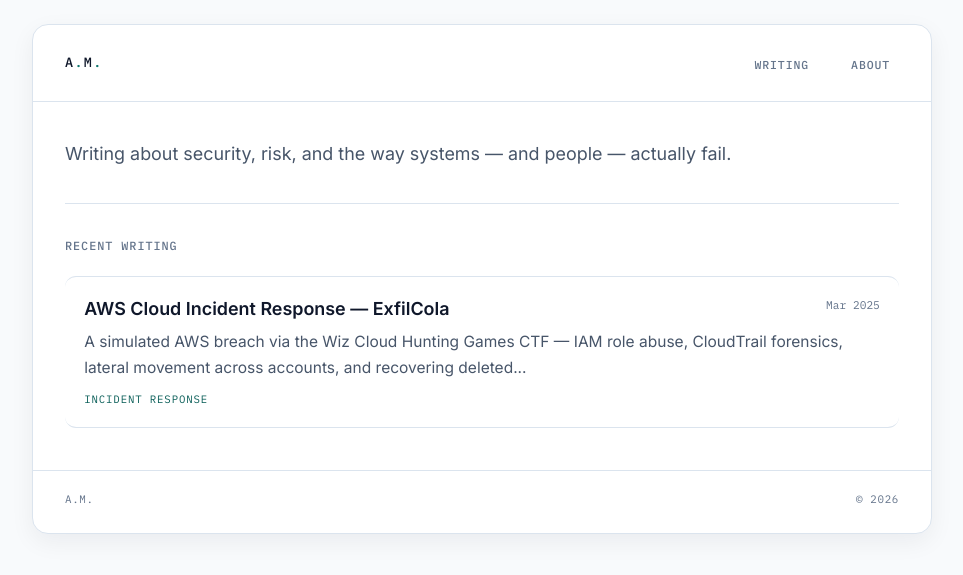
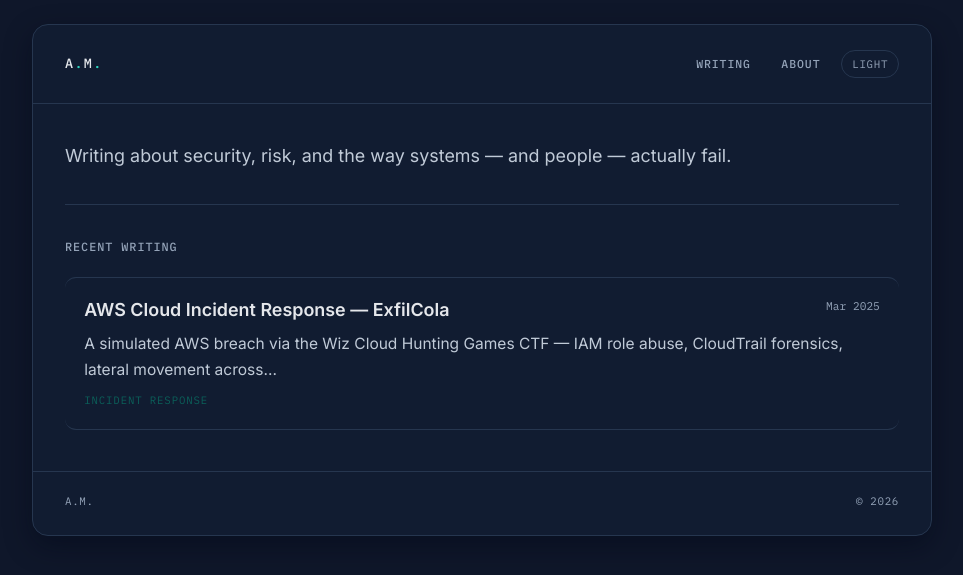
Before and after one commit to am-netizen/locus, a Jekyll site: the page built from index.html, in a window 1280 px wide. Shown: the top 575 px of the page, without its empty margins (158-1121 px from the left). Built offline with Jekyll 4.4.1, drawn with Linux system fonts in a browser that asks for light colours.

Commit message:
Improve post card fitting and add dark/light theme toggle
Made-with: Cursor

```diff
--- a/_layouts/default.html
+++ b/_layouts/default.html
@@ -5,11 +5,33 @@
   <meta name="viewport" content="width=device-width, initial-scale=1.0" />
   <title>{% if page.title %}{{ page.title }} — {% endif %}A.M.</title>
   <meta name="description" content="{% if page.excerpt %}{{ page.excerpt | strip_html | strip_newlines | truncate: 160 }}{% else %}{{ site.description }}{% endif %}" />
+  <script>
+    (function() {
+      var savedTheme = localStorage.getItem("theme");
+      var prefersDark = window.matchMedia && window.matchMedia("(prefers-color-scheme: dark)").matches;
+      var theme = savedTheme || (prefersDark ? "dark" : "dark");
+      document.documentElement.setAttribute("data-theme", theme);
+    })();
+  </script>
   <link rel="preconnect" href="https://fonts.googleapis.com" />
   <link rel="preconnect" href="https://fonts.gstatic.com" crossorigin />
   <link href="https://fonts.googleapis.com/css2?family=Inter:wght@400;500;600;700&family=IBM+Plex+Mono:wght@400;500&display=swap" rel="stylesheet" />
   <style>
     :root {
+      --bg: #0f172a;
+      --surface: #111c31;
+      --text: #e5e7eb;
+      --muted: #c0cad7;
+      --soft: #94a3b8;
+      --brand: #2dd4bf;
+      --brand-soft: #0f2939;
+      --border: #26364f;
+      --code-bg: #1f2a44;
+      --shadow: 0 10px 28px rgba(2, 6, 23, 0.45);
+      --sans: 'Inter', -apple-system, BlinkMacSystemFont, 'Segoe UI', sans-serif;
+      --mono: 'IBM Plex Mono', ui-monospace, SFMono-Regular, Menlo, monospace;
+    }
+    :root[data-theme="light"] {
       --bg: #f8fafc;
       --surface: #ffffff;
       --text: #0f172a;
@@ -20,8 +42,6 @@
       --border: #dbe4ee;
       --code-bg: #f1f5f9;
       --shadow: 0 8px 24px rgba(15, 23, 42, 0.06);
-      --sans: 'Inter', -apple-system, BlinkMacSystemFont, 'Segoe UI', sans-serif;
-      --mono: 'IBM Plex Mono', ui-monospace, SFMono-Regular, Menlo, monospace;
     }
     * { box-sizing: border-box; }
     *::before, *::after { box-sizing: border-box; }
@@ -77,6 +97,11 @@
       text-decoration: none;
     }
     .logo span { color: var(--brand); }
+    nav {
+      display: flex;
+      align-items: center;
+      gap: 0.25rem;
+    }
     nav a {
       font-family: var(--mono);
       font-size: 0.72rem;
@@ -85,10 +110,27 @@
       text-transform: uppercase;
       color: var(--soft);
       text-decoration: none;
-      margin-left: 1.2rem;
+      margin-left: 0.55rem;
       padding: 0.4rem 0.55rem;
       border-radius: 0.4rem;
       transition: color 0.2s;
+    }
+    .theme-toggle {
+      font-family: var(--mono);
+      font-size: 0.68rem;
+      letter-spacing: 0.06em;
+      text-transform: uppercase;
+      border: 1px solid var(--border);
+      background: transparent;
+      color: var(--soft);
+      border-radius: 999px;
+      padding: 0.38rem 0.62rem;
+      cursor: pointer;
+      margin-left: 0.5rem;
+    }
+    .theme-toggle:hover {
+      color: var(--text);
+      background: var(--code-bg);
     }
     nav a:hover {
       color: var(--text);
@@ -157,7 +199,7 @@
       color: #0f172a;
     }
     .post-content pre {
-      background: #0f172a;
+      background: #0b1220;
       border: 1px solid var(--border);
       padding: 1rem;
       overflow-x: auto;
@@ -170,7 +212,7 @@
       padding: 0.1rem 0 0.1rem 1rem;
       color: var(--muted);
       margin: 1.2rem 0;
-      background: #f8fffe;
+      background: var(--brand-soft);
     }
     .post-content ul, .post-content ol {
       padding-left: 1.2rem;
@@ -213,9 +255,9 @@
       border-color: #cbd8e6;
     }
     .post-top {
-      display: flex;
-      align-items: flex-start;
-      justify-content: space-between;
+      display: grid;
+      grid-template-columns: minmax(0, 1fr) auto;
+      align-items: start;
       gap: 0.8rem;
     }
     .post-title {
@@ -224,19 +266,23 @@
       color: var(--text);
       line-height: 1.4;
       margin: 0;
+      overflow-wrap: anywhere;
     }
     .post-row:hover .post-title { color: #0b5f59; }
     .post-date {
       font-family: var(--mono);
       font-size: 0.7rem;
       color: var(--soft);
-      white-space: nowrap;
+      white-space: normal;
       flex-shrink: 0;
+      text-align: right;
+      max-width: 10ch;
     }
     .post-excerpt {
       font-size: 0.97rem;
       color: var(--muted);
       line-height: 1.68;
+      overflow-wrap: anywhere;
     }
     .post-tag {
       font-family: var(--mono);
@@ -244,6 +290,10 @@
       letter-spacing: 0.08em;
       text-transform: uppercase;
       color: #0b5f59;
+    :root[data-theme="dark"] .post-header-tag {
+      color: #7fe7db;
+      border-color: #2b5f74;
+    }
     }
     .post-header {
       padding: 0 0 1.4rem;
@@ -300,6 +350,9 @@
         margin-left: 0;
         margin-right: 0.12rem;
       }
+      .theme-toggle {
+        margin-left: 0.12rem;
+      }
       .content {
         padding: 1.3rem 1rem 1.6rem;
       }
@@ -307,11 +360,12 @@
         font-size: 1.04rem;
       }
       .post-top {
-        flex-direction: column;
+        grid-template-columns: 1fr;
         gap: 0.3rem;
       }
       .post-date {
-        white-space: normal;
+        max-width: none;
+        text-align: left;
       }
       footer {
         padding: 1rem;
@@ -328,6 +382,7 @@
       <nav>
         <a href="{{ "/" | relative_url }}">Writing</a>
         <a href="{{ "/about" | relative_url }}">About</a>
+        <button type="button" class="theme-toggle" id="theme-toggle" aria-label="Toggle color theme">Light</button>
       </nav>
     </header>
     <main class="content" id="main-content">
@@ -338,5 +393,23 @@
       <span>© {{ site.time | date: "%Y" }}</span>
     </footer>
   </div>
+  <script>
+    (function() {
+      var root = document.documentElement;
+      var button = document.getElementById("theme-toggle");
+      if (!button) return;
+      var current = root.getAttribute("data-theme") || "dark";
+      button.textContent = current === "dark" ? "Light" : "Dark";
+      button.setAttribute("aria-pressed", current === "dark" ? "false" : "true");
+      button.addEventListener("click", function() {
+        var active = root.getAttribute("data-theme") || "dark";
+        var next = active === "dark" ? "light" : "dark";
+        root.setAttribute("data-theme", next);
+        localStorage.setItem("theme", next);
+        button.textContent = next === "dark" ? "Light" : "Dark";
+        button.setAttribute("aria-pressed", next === "dark" ? "false" : "true");
+      });
+    })();
+  </script>
 </body>
 </html>
--- a/index.html
+++ b/index.html
@@ -12,13 +12,13 @@ layout: default
   <h2 class="section-label">Recent writing</h2>
 
   {% for post in site.posts %}
-  <a href="{{ post.url | prepend: site.baseurl }}" class="post-row">
+  <a href="{{ post.url | relative_url }}" class="post-row">
     <div class="post-top">
       <div class="post-title">{{ post.title }}</div>
       <div class="post-date">{{ post.date | date: "%b %Y" }}</div>
     </div>
     {% if post.excerpt %}
-    <div class="post-excerpt">{{ post.excerpt | strip_html | truncatewords: 24 }}</div>
+    <div class="post-excerpt">{{ post.excerpt | strip_html | truncatewords: 20 }}</div>
     {% endif %}
     {% if post.tags[0] %}
     <div class="post-tag">{{ post.tags[0] }}</div>
```
